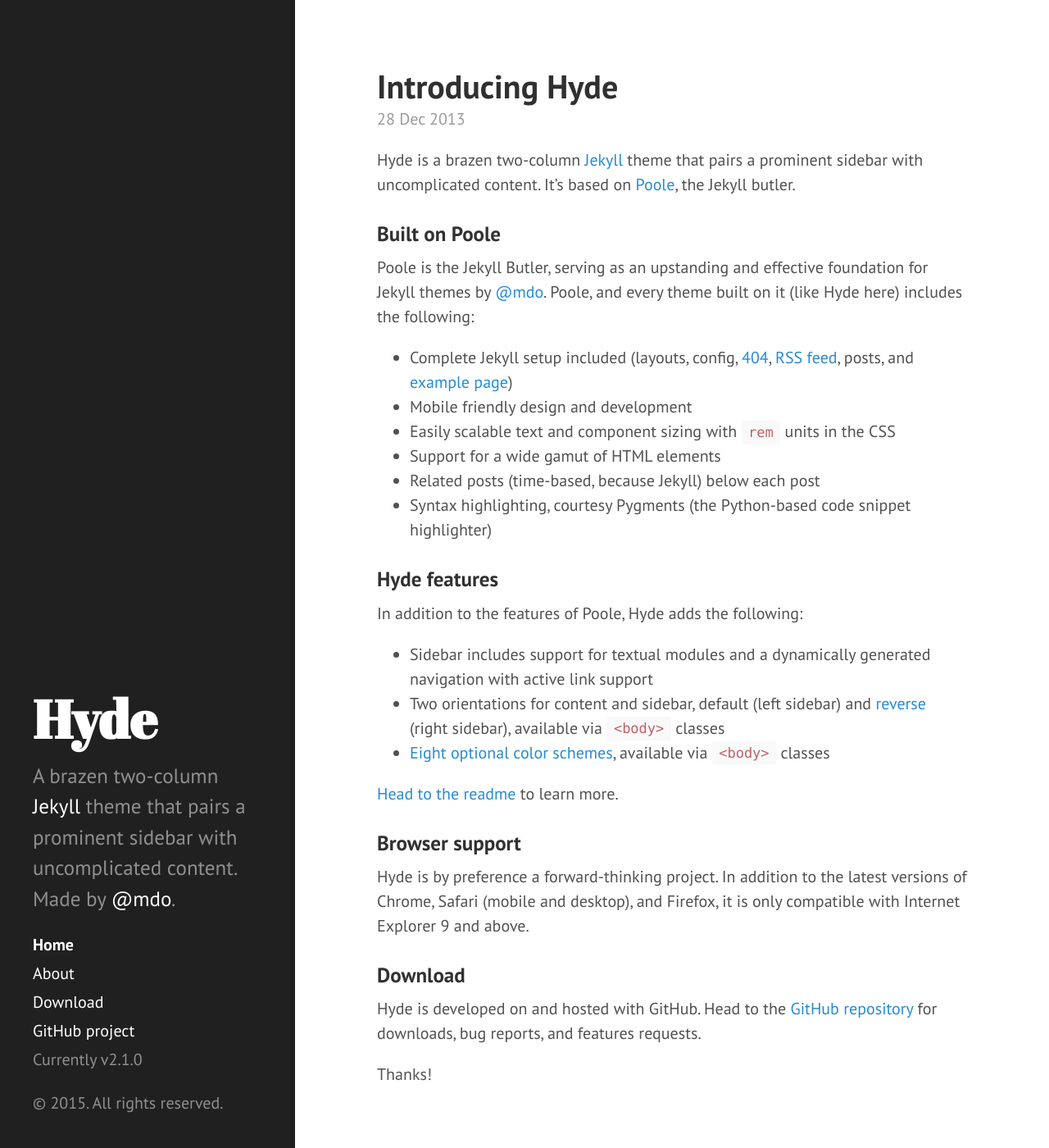
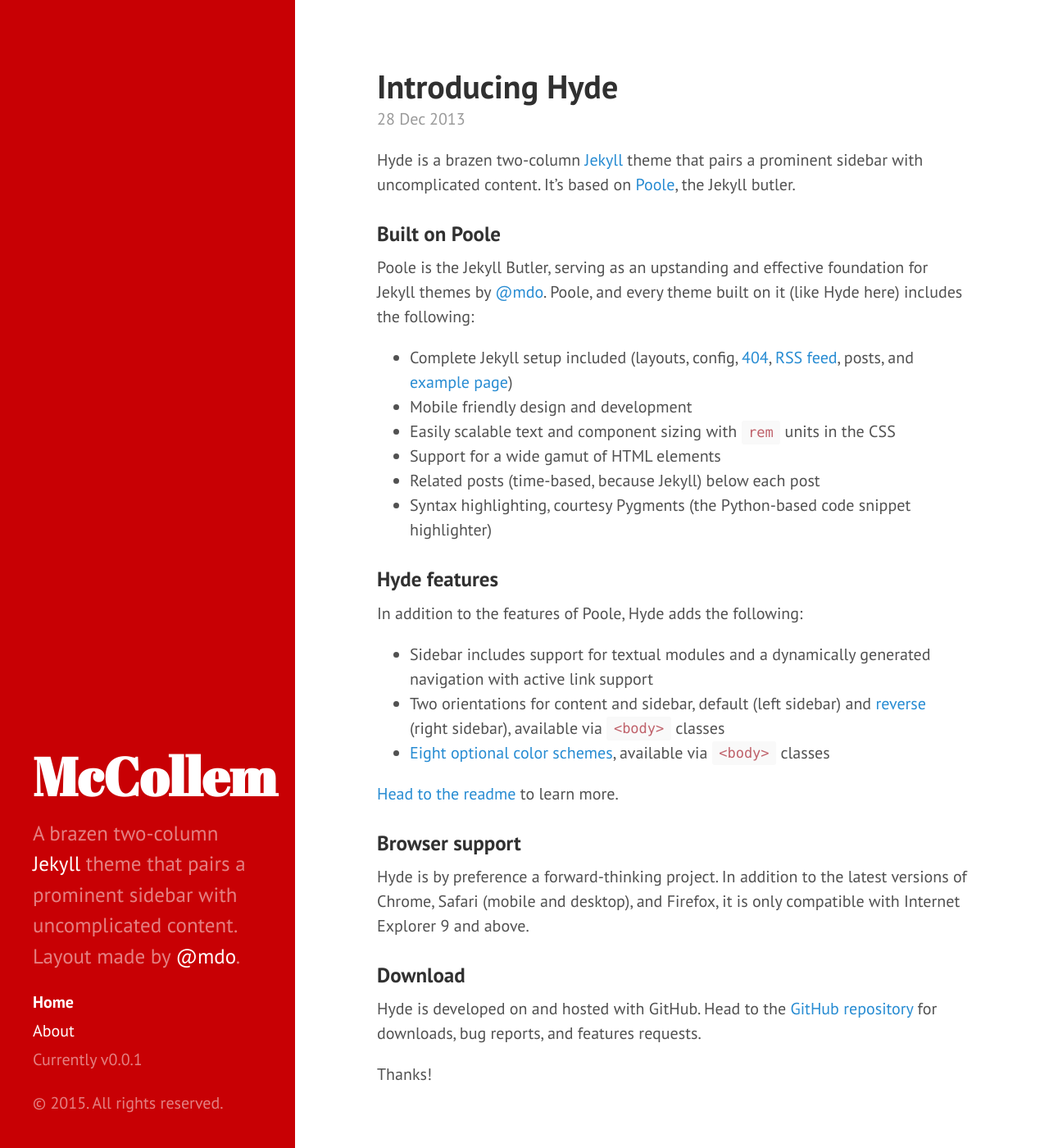
Before and after one commit to mccollem/mccollem.github.io, a Jekyll site: the page built from index.html, in a window 1280 px wide and 1400 px high. Shown: the whole window at 82% size. Built offline with Jekyll 4.4.1, drawn with Linux system fonts in a browser that asks for light colours; Markdown is read by kramdown in place of the engine named in the settings; the list of posts is cut into pages by our own code.

Commit message:
version .0.0.1
minor changes

```diff
--- a/_config.yml
+++ b/_config.yml
@@ -7,10 +7,10 @@
 relative_permalinks: true
 
 # Setup
-title:            Hyde
-tagline:          'A Jekyll theme'
-description:      'A brazen two-column <a href="http://jekyllrb.com" target="_blank">Jekyll</a> theme that pairs a prominent sidebar with uncomplicated content. Made by <a href="https://twitter.com/mdo" target="_blank">@mdo</a>.'
-url:              http://hyde.getpoole.com
+title:            McCollem
+tagline:          'Run|Code|Sleep'
+description:      'A brazen two-column <a href="http://jekyllrb.com" target="_blank">Jekyll</a> theme that pairs a prominent sidebar with uncomplicated content. Layout made by <a href="https://twitter.com/mdo" target="_blank">@mdo</a>.'
+url:
 baseurl:          /
 
 author:
@@ -20,7 +20,7 @@
 paginate:         5
 
 # Custom vars
-version:          2.1.0
+version:          0.0.1
 
 github:
-  repo:           https://github.com/poole/hyde
+  repo:
--- a/_includes/sidebar.html
+++ b/_includes/sidebar.html
@@ -26,8 +26,6 @@
         {% endif %}
       {% endfor %}
 
-      <a class="sidebar-nav-item" href="{{ site.github.repo }}/archive/v{{ site.version }}.zip">Download</a>
-      <a class="sidebar-nav-item" href="{{ site.github.repo }}">GitHub project</a>
       <span class="sidebar-nav-item">Currently v{{ site.version }}</span>
     </nav>
 
--- a/public/css/hyde.css
+++ b/public/css/hyde.css
@@ -57,7 +57,8 @@
   text-align: center;
   padding: 2rem 1rem;
   color: rgba(255,255,255,.5);
-  background-color: #202020;
+  background-color: #c80004;
+/*  background-color: #202020; */
 }
 @media (min-width: 48em) {
   .sidebar {
```
